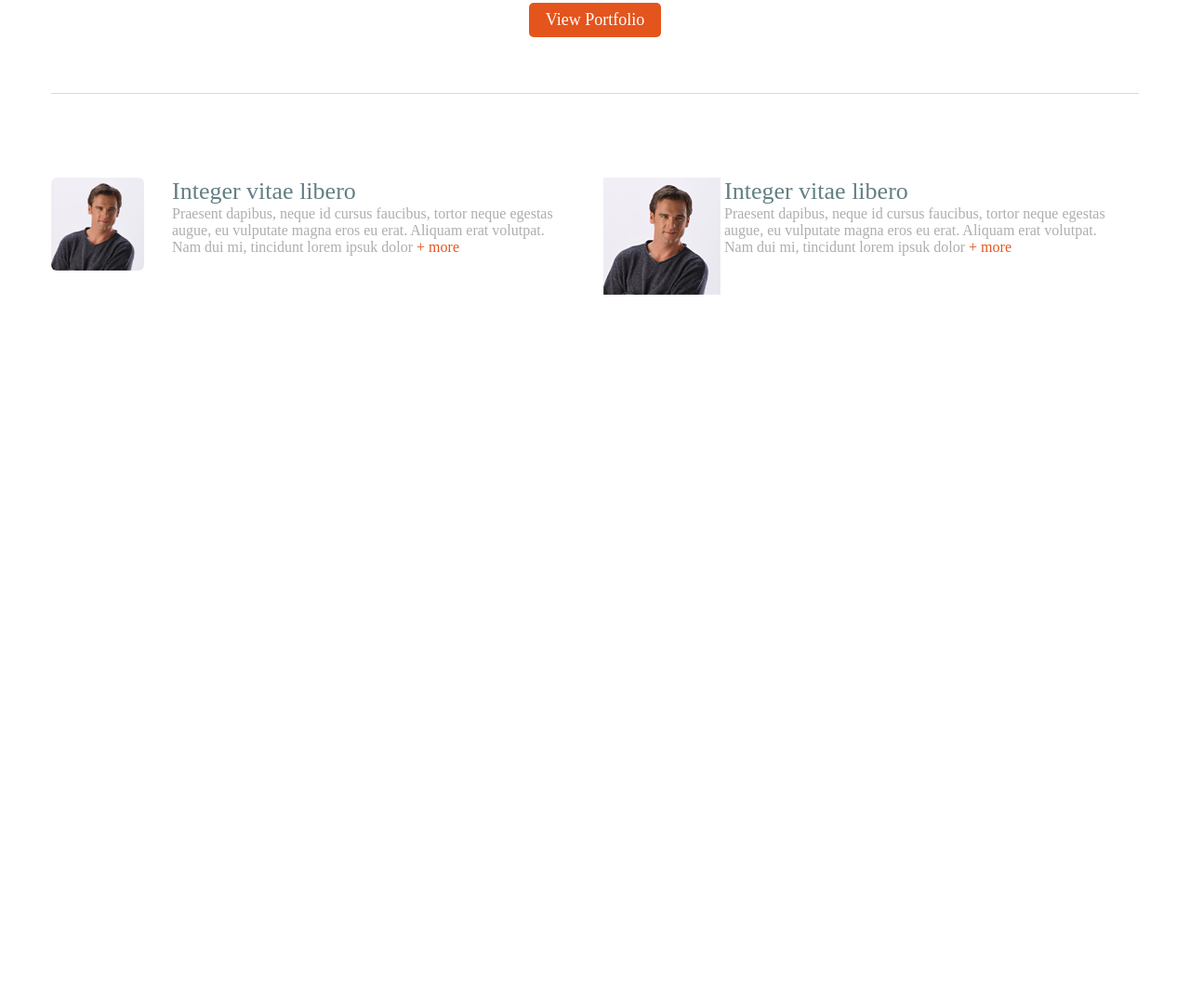
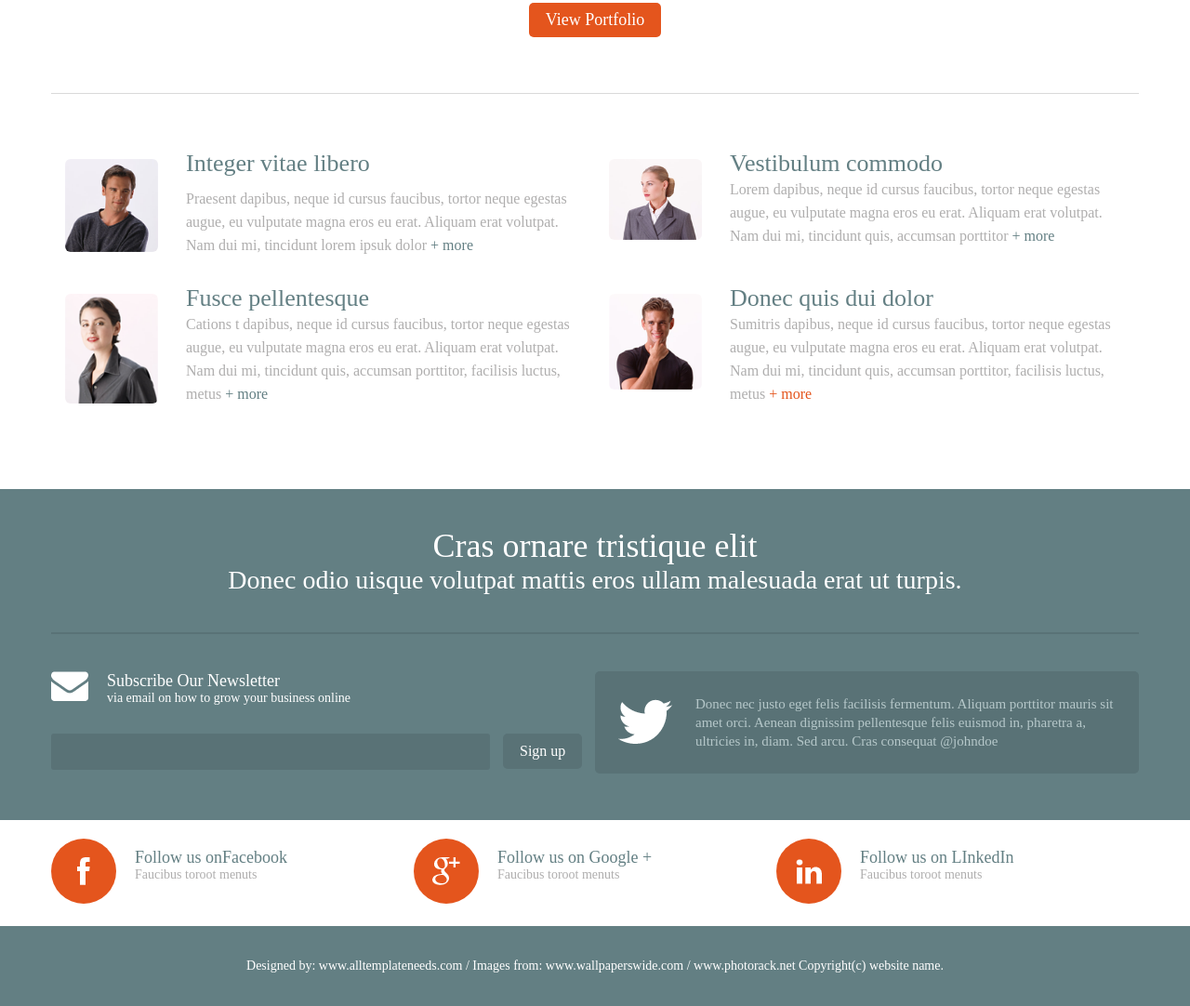
Before and after one commit to AnastasiyaKislach/AnastasiyaKislach.github.io, a plain HTML site: page index.html in a window 1280 px wide. Shown: the part 1719-2801 px from the top of the page at 93% size. Before the commit the page ends 2040 px from the top, so only its background shows below. Drawn offline with Linux system fonts and the light colour scheme; a web font is replaced by a local one.

Commit message:
Add files via upload

```diff
--- a/content/main.css
+++ b/content/main.css
@@ -105,6 +105,7 @@
   font-family: 'Lato-Regular';
   src: url("../font/Lato/Lato-Regular.ttf") format("truetype"); }
 
+/*$text-color: #AFAEAE;*/
 .button {
   display: inline-block;
   padding: 8px 18px;
@@ -145,6 +146,7 @@
   .button-iconic.arrow-down {
     background-image: url("../Images/arrow-down.png"); }
 
+/*$text-color: #AFAEAE;*/
 body {
   padding: 0;
   margin: 0;
@@ -182,13 +184,11 @@ a {
   font-size: 16px;
   font-family: 'SourceSansPro-Regular'; }
 
-.title-sm {
-  font-size: 26px; }
+.no-align {
+  text-align: initial;
+  padding: 0; }
 
-.text-sm {
-  color: #AFAEAE;
-  padding: 0 35px; }
-
+/*$text-color: #AFAEAE;*/
 .head {
   display: block;
   padding: 20px 0; }
@@ -248,6 +248,11 @@ a {
     border-right: 1px solid #CFCFCF;
     float: left;
     box-sizing: border-box; }
+    .categories__list .categories-list__item .c-title {
+      font-size: 26px; }
+    .categories__list .categories-list__item .c-text {
+      color: #AFAEAE;
+      padding: 0 35px; }
   .categories__list .categories-list-wrapper :last-child {
     border: none; }
   .categories__list .category-image-wrapper {
@@ -324,32 +329,129 @@ a {
 .slider__button {
   text-align: center; }
 
+/*$text-color: #AFAEAE;*/
 .portfolios {
   padding: 60px 0; }
 
-.no-align {
-  text-align: initial;
-  padding: 0; }
-
 .portfolios-item-wrapper {
-  /*display: table-row;*/
-  margin-right: -15px;
-  margin-left: -15px;
-  margin-bottom: 30px; }
+  display: table-row; }
 
 .portfolios__item {
   width: 47%;
+  display: table-cell;
+  padding: 0 15px 30px; }
+  .portfolios__item .portfolio-image {
+    float: left;
+    padding-top: 10px;
+    padding-right: 30px;
+    width: 100px; }
+  .portfolios__item .foto {
+    display: block;
+    width: 100%;
+    height: auto;
+    border-radius: 6px; }
+  .portfolios__item .portfolio-title {
+    padding-bottom: 10px; }
+  .portfolios__item .p-title {
+    font-size: 26px; }
+  .portfolios__item .p-text {
+    color: #AFAEAE;
+    overflow: hidden;
+    line-height: 25px; }
+  .portfolios__item .link_more {
+    color: #E4551D;
+    text-decoration: none; }
+
+/*$text-color: #AFAEAE;*/
+.sign-up {
+  background: #637F83; }
+
+.sign-up__header {
+  padding: 40px;
+  border-bottom: 2px solid #597276; }
+  .sign-up__header .s-title, .sign-up__header .s-sub-title {
+    color: #fff; }
+
+.sign-up__content {
+  display: table-row;
+  padding: 40px; }
+
+.sign-up-wrapper {
+  width: 47%;
+  display: table-cell;
+  padding: 40px 0 50px;
+  vertical-align: top; }
+
+.sign-up__introduction {
+  margin-bottom: 30px; }
+  .sign-up__introduction .message-img {
+    float: left;
+    padding-right: 20px; }
+  .sign-up__introduction .petition-text {
+    color: #fff;
+    font-size: 14px; }
+  .sign-up__introduction .petition-title {
+    color: #fff;
+    font-size: 18px; }
+
+.sign-up__form .input {
+  background-color: #597276;
+  border: none;
+  width: 80%;
+  border-radius: 3px;
+  line-height: 37px;
+  margin-right: 10px; }
+
+.sign-up__form .button-third {
+  background-color: #597276;
+  padding: 10px 18px; }
+
+.sign-up__twit-message {
+  background: #597276;
+  padding: 25px;
+  border-radius: 5px; }
+  .sign-up__twit-message .delivery-message-image {
+    float: left;
+    padding-right: 25px;
+    padding-top: 5px; }
+  .sign-up__twit-message .delivery-message-text {
+    overflow: hidden; }
+    .sign-up__twit-message .delivery-message-text .d-text {
+      color: #B5C7C9;
+      font-size: 15px;
+      line-height: 20px; }
+
+/*$text-color: #AFAEAE;*/
+.follow {
+  background: #fff; }
+
+.followers__list {
+  padding: 30px 0; }
+
+.follow-item {
+  width: 33.33333%;
+  float: left; }
+
+.follower-image-wrapper {
   float: left;
-  padding-right: 15px;
-  padding-left: 15px; }
+  padding: 20px 20px 20px 0; }
 
-.portfolio-image {
-  float: left;
-  padding-right: 30px;
-  width: 100px; }
+.follower-text-wrapper {
+  padding: 30px; }
 
-.foto {
-  display: block;
-  width: 100%;
-  height: auto;
-  border-radius: 6px; }
+.follower__text .f-text {
+  font-size: 14px;
+  color: #AFAEAE; }
+
+.follower__text .f-title {
+  font-size: 18px; }
+
+/*$text-color: #AFAEAE;*/
+.footer {
+  background: #637F83; }
+
+.footer__copyright {
+  padding: 35px; }
+  .footer__copyright .f-text {
+    color: #fff;
+    font-size: 14px; }
--- a/index.html
+++ b/index.html
@@ -3,7 +3,7 @@
 <head>
     <title></title>
     <meta charset="utf-8" />
-    <link rel="stylesheet" type="text/css" href="content/Styles.css">
+    <!--<link rel="stylesheet" type="text/css" href="content/Styles.css">-->
     <link href="content/main.css" rel="stylesheet" />
     <link href="https://fonts.googleapis.com/css?family=Source+Sans+Pro" rel="stylesheet">
 </head>
@@ -80,12 +80,12 @@
                             <img src="Images/pc.png" />
                         </div>
                         <div class="category-title-wrapper">
-                            <div class="title title-sm ">
+                            <div class="title c-title">
                                 Nunc dignissim
                             </div>
                         </div>
                         <div class="category-text-wrapper">
-                            <div class="text text-sm">
+                            <div class="text c-text">
                                 Praesent dapibus, neque id curs
                                 us faucibus, tortor neque egestas augue, eu vulputate magn
                             </div>
@@ -99,12 +99,12 @@
                             <img src="Images/flask.png" />
                         </div>
                         <div class="category-title-wrapper">
-                            <div class="title title-sm ">
+                            <div class="title c-title">
                                 Aliquam tinci
                             </div>
                         </div>
                         <div class="category-text-wrapper">
-                            <div class="text text-sm">
+                            <div class="text c-text">
                                 Donec consectetuer ligula v
                                 tate sem tristique cursus. Nam nulla quam, gravida info
                             </div>
@@ -118,12 +118,12 @@
                             <img src="Images/gears.png" />
                         </div>
                         <div class="category-title-wrapper">
-                            <div class="title title-sm ">
+                            <div class="title c-title ">
                                 Vestibu auctor
                             </div>
                         </div>
                         <div class="category-text-wrapper">
-                            <div class="text text-sm">
+                            <div class="text c-text">
                                 Jorbi rbi est est, blandit sit amet,
                                 sagittis vel, euismod vel, velit. Pellentesque egestas sem.
                             </div>
@@ -137,12 +137,12 @@
                             <img src="Images/loudspeaker.png" />
                         </div>
                         <div class="category-title-wrapper">
-                            <div class="title title-sm ">
+                            <div class="title c-title ">
                                 Civamus vesti
                             </div>
                         </div>
                         <div class="category-text-wrapper">
-                            <div class="text text-sm">
+                            <div class="text c-text">
                                 Morbi est est, blandit sit amet,
                                 sagittis vel, euismod vel, velit. Pellentesque egestas sem.
                             </div>
@@ -220,24 +220,55 @@
                         <div class="portfolio-image">
                             <img src="Images/men1.png" class="foto" />
                         </div>
-                        <div class="title title-sm no-align">
+                        <div class="portfolio-title">
+                            <div class="title p-title no-align">
                                 Integer vitae libero
                             </div>
-                        <div class="text text-sm no-align">
+                        </div>
+                        <div class="portfolio-text">
+                            <div class="text p-text no-align">
                                 Praesent dapibus, neque id cursus faucibus, tortor neque egestas augue, eu vulputate magna eros eu erat. Aliquam erat volutpat. Nam dui mi, tincidunt lorem ipsuk dolor
+                                <a class="b-link_more" href="#"> + more</a>
+                            </div>
+                        </div>
+
+                    </div>
+                    <div class="portfolios__item">
+                        <div class="portfolio-image">
+                            <img src="Images/woman1.png" class="foto" />
+                        </div>
+                        <div class="title p-title no-align">
+                            Vestibulum commodo
+                        </div>
+                        <div class="text p-text no-align">
+                            Lorem dapibus, neque id cursus faucibus, tortor neque egestas augue, eu vulputate magna eros eu erat. Aliquam erat volutpat. Nam dui mi, tincidunt quis, accumsan porttitor
+                            <a class="b-link_more" href="#"> + more</a>
+                        </div>
+                    </div>
+                </div>
+                <div class="portfolios-item-wrapper">
+                    <div class="portfolios__item">
+                        <div class="portfolio-image">
+                            <img src="Images/woman2.png" class="foto" />
+                        </div>
+                        <div class="title p-title no-align">
+                            Fusce pellentesque
+                        </div>
+                        <div class="text p-text no-align">
+                            Cations t dapibus, neque id cursus faucibus, tortor neque egestas augue, eu vulputate magna eros eu erat. Aliquam erat volutpat. Nam dui mi, tincidunt quis, accumsan porttitor, facilisis luctus, metus
                             <a class="b-link_more" href="#"> + more</a>
                         </div>
                     </div>
                     <div class="portfolios__item">
                         <div class="portfolio-image">
-                            <img src="Images/men1.png" class="" />
+                            <img src="Images/men2.png" class="foto" />
                         </div>
-                        <div class="title title-sm no-align">
-                            Integer vitae libero
+                        <div class="title p-title no-align">
+                            Donec quis dui dolor
                         </div>
-                        <div class="text text-sm no-align">
-                            Praesent dapibus, neque id cursus faucibus, tortor neque egestas augue, eu vulputate magna eros eu erat. Aliquam erat volutpat. Nam dui mi, tincidunt lorem ipsuk dolor
-                            <a class="b-link_more" href="#"> + more</a>
+                        <div class="text p-text no-align">
+                            Sumitris dapibus, neque id cursus faucibus, tortor neque egestas augue, eu vulputate magna eros eu erat. Aliquam erat volutpat. Nam dui mi, tincidunt quis, accumsan porttitor, facilisis luctus, metus
+                            <a class="link_more" href="#"> + more</a>
                         </div>
                     </div>
                 </div>
@@ -245,114 +276,47 @@
         </div>
     </section>
     <!-- END PORTFOLIO -->
-    <!--
-     <div class="b-page__container">
-                         <div class="b-block">
-                             <div class="b-block__items">
-                                 <div class="b-block-left">
-                                     <div class="b-potrtfolio">
-                                         <div class="b-portfolio__image">
-                                             <img src="Images/men1.png" class="b-portfolio-img"/>
-                                         </div>
-                                         <div class="b-portfolio__title">
-                                             Integer vitae libero
-                                         </div>
-                                         <div class="b-portfolio__text">
-                                             Praesent dapibus, neque id cursus faucibus, tortor neque egestas augue, eu vulputate magna eros eu erat. Aliquam erat volutpat. Nam dui mi, tincidunt lorem ipsuk dolor
-                                             <a class="b-link_more" href="#"> + more</a>
-                                         </div>
-                                         <br clear="all"/>
-                                     </div>
-                                 </div>
-                                 <div class="b-block-right">
-                                     <div class="b-potrtfolio">
-                                         <div class="b-portfolio__image">
-                                             <img src="Images/woman1.png" class="b-portfolio-img"/>
-                                         </div>
-                                         <div class="b-portfolio__title">
-                                             Vestibulum commodo
-                                         </div>
-                                         <div class="b-portfolio__text">
-                                             Lorem dapibus, neque id cursus faucibus, tortor neque egestas augue, eu vulputate magna eros eu erat. Aliquam erat volutpat. Nam dui mi, tincidunt quis, accumsan porttitor
-                                             <a class="b-link_more" href="#"> + more</a>
-                                         </div>
-                                     </div>
-                                 </div>
-
-                                 <br clear="all"/>
-                             </div>
-                             <div class="b-block__items">
-                                 <div class="b-block-left">
-                                     <div class="b-potrtfolio">
-                                         <div class="b-portfolio__image">
-                                             <img src="Images/woman2.png" class="b-portfolio-img"/>
-                                         </div>
-                                         <div class="b-portfolio__title">
-                                             Fusce pellentesque
-                                         </div>
-                                         <div class="b-portfolio__text">
-                                             Cations t dapibus, neque id cursus faucibus, tortor neque egestas augue, eu vulputate magna eros eu erat. Aliquam erat volutpat. Nam dui mi, tincidunt quis, accumsan porttitor, facilisis luctus, metus
-                                             <a class="b-link_more" href="#"> + more</a>
-                                         </div>
-                                     </div>
-                                 </div>
-                                 <div class="b-block-right">
-                                     <div class="b-potrtfolio">
-                                         <div class="b-portfolio__image">
-                                             <img src="Images/men2.png" class="b-portfolio-img"/>
-                                         </div>
-                                         <div class="b-portfolio__title">
-                                             Donec quis dui dolor
-                                         </div>
-                                         <div class="b-portfolio__text">
-                                             Sumitris dapibus, neque id cursus faucibus, tortor neque egestas augue, eu vulputate magna eros eu erat. Aliquam erat volutpat. Nam dui mi, tincidunt quis, accumsan porttitor, facilisis luctus, metus
-                                             <a class="b-link_more" href="#"> + more</a>
-                                         </div>
-                                     </div>
-                                 </div>
-                                 <br clear="all"/>
-                             </div>
-                         </div>
-
-                     </div>
-                     <div class="b-page__container b-delivery-block">
-                         <div class="b-block">
-                             <div class="b-delivery">
-                                 <div class="b-delivery__text">
-                                     <div class="b-title b-delivery-text">
+    <!-- START SIGN UP BLOCK -->
+    <section class="sign-up">
+        <div class="container">
+            <div class="sign-up__header">
+                <div class="title s-title">
                     Cras ornare tristique elit
                 </div>
-                                     <div class="b-subtitle b-delivery-text">
+                <div class="sub-title s-sub-title">
                     Donec odio uisque volutpat mattis eros ullam malesuada erat ut turpis.
                 </div>
             </div>
-                                 <div class="b-block__items">
-                                     <div class="b-block-left b-delivery-form">
-                                         <div class="b-message">
-                                             <div class="b-message__img">
-                                                 <img src="Images/envelop.png" class="b-img"/>
+            <div class="sign-up__content">
+                <div class="sign-up-wrapper">
+                    <div class="sign-up__introduction">
+                        <div class="message-img">
+                            <img src="Images/envelop.png" class="b-img" />
                         </div>
-                                             <div class="b-message__petition">
-                                                 <div class="b-petition-title">
+                        <div class="message__petition">
+                            <div class="title petition-title no-align">
                                 Subscribe Our Newsletter
                             </div>
-                                                 <div class="b-petition-text">
+                            <div class="text petition-text no-align">
                                 via email on how to grow your business online
                             </div>
                         </div>
                     </div>
-                                         <div class="b-message__form">
+                    <div class="sign-up__form">
                         <form>
-                                                 <input type="text" class="b-email"/>
-                                                 <input type="submit" value="Sign up" class="b-btn-submit"/>
+                            <input type="text" class="input" />
+                            <input type="submit" value="Sign up" class="button button-third" />
                         </form>
                     </div>
                 </div>
-                                     <div class="b-block-right b-delivery-message">
-                                         <div class="b-delivery-message__image">
-                                             <img src="Images/twitter.png"/>
+                <div class="sign-up-wrapper">
+                    <div class="twit-message-content">
+                        <div class="sign-up__twit-message">
+                            <div class="delivery-message-image">
+                                <img src="Images/twitter.png" />
                             </div>
-                                         <div class="b-delivery-message__text">
+                            <div class="delivery-message-text">
+                                <div class="text d-text no-align">
                                     Donec nec justo eget felis facilisis fermentum. Aliquam porttitor mauris sit amet orci. Aenean dignissim pellentesque felis euismod in, pharetra a, ultricies in, diam. Sed arcu. Cras consequat
                                     <span>@johndoe</span>
                                 </div>
@@ -361,40 +325,78 @@
                     </div>
                 </div>
             </div>
-                     <div class="b-page__container">
-                         <div class="b-followers">
-                             <div class="b-block">
-                                 <div class="b-followers__list">
-                                     <div class="b-follower">
-                                         <div class="b-follower__image">
-                                             <img src="Images/facebook.png" class="b-facebook"/>
         </div>
-                                         <div class="b-follower__text">
-                                             <div class="b-follower-title">
+    </section>
+    <!-- END SIGN UP BLOCK -->
+    <!-- START FOLLOW BLOCK -->
+    <section class="follow">
+        <div class="container">
+            <div class="follow__list">
+                <div class="follow-item">
+                    <div class="follower-image-wrapper">
+                        <div class="follower__image">
+                            <a href="#" class="button-iconic button-secondary facebook"></a>
+                        </div>
+                    </div>
+                    <div class="follower-text-wrapper">
+                        <div class="follower__text">
+                            <div class="title f-title no-align">
                                 Follow us onFacebook
                             </div>
-                                             <div class="b-follower-subtitle">
+                            <div class="text f-text no-align">
+                                Faucibus toroot menuts
+                            </div>
+                        </div>
+                    </div>
+                </div>
+                <div class="follow-item">
+                    <div class="follower-image-wrapper">
+                        <div class="follower__image">
+                            <a href="#" class="button-iconic button-secondary google"></a>
+                        </div>
+                    </div>
+                    <div class="follower-text-wrapper">
+                        <div class="follower__text">
+                            <div class="title f-title no-align">
+                                Follow us on Google +
+                            </div>
+                            <div class="text f-text no-align">
+                                Faucibus toroot menuts
+                            </div>
+                        </div>
+                    </div>
+                </div>
+                <div class="follow-item">
+                    <div class="follower-image-wrapper">
+                        <div class="follower__image">
+                            <a href="#" class="button-iconic button-secondary linkedIn"></a>
+                        </div>
+                    </div>
+                    <div class="follower-text-wrapper">
+                        <div class="follower__text">
+                            <div class="title f-title no-align">
+                                Follow us on LInkedIn
+                            </div>
+                            <div class="text f-text no-align">
                                 Faucibus toroot menuts
                             </div>
                         </div>
                     </div>
                 </div>
             </div>
+            <div class="clearfix"></div>
         </div>
-                     </div>
-                     <div class="b-page__footer">
-                         <div class="b-block">
-                             <div class="b-footer-text">
-                                 <div class="b-footer__copyright">
+    </section>
+    <!-- END FOLLOW BLOCK -->
+    <!-- START FOOTER -->
+    <section class="footer">
+        <div class="container">
+            <div class="footer__copyright">
+                <div class="text f-text">
                     Designed by: www.alltemplateneeds.com / Images from: www.wallpaperswide.com / www.photorack.net Copyright(c) website name.
                 </div>
             </div>
         </div>
-                     </div>-->
+    </section>
 </body>
 </html>
-
-
-
-<!--Follow us on Google +
-Follow us on LInkedIn-->
```
Lines whose indentation alone changed are shown as unchanged.
